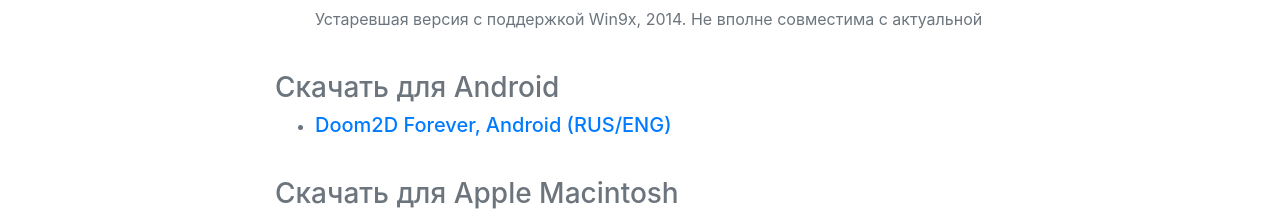
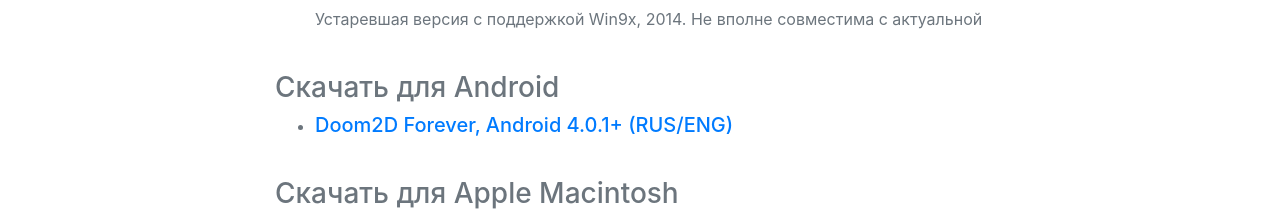
Before and after one commit to gena-nosov/landing, a website with bundled scripts: page index.html in a window 1280 px wide. Shown: the part 2427-2638 px from the top of the page. Built offline with nearby package versions, Linux system fonts and the light colour scheme.

Commit message:
refactor: specify Android minimum supported version in link name

```diff
--- a/index.html
+++ b/index.html
@@ -198,8 +198,7 @@
 <br>
 <h3>Скачать для Android</h3>
 <ul>
-<li><h5><a href="https://github.com/Doom2D/flake.nix/releases/latest/download/Doom2D-Forever.apk">Doom2D Forever, Android (RUS/ENG)</a></h5></li>
-
+<li><h5><a href="https://github.com/Doom2D/flake.nix/releases/latest/download/Doom2D-Forever.apk">Doom2D Forever, Android 4.0.1+ (RUS/ENG)</a></h5></li>
 </ul>
 
 <br>
```
